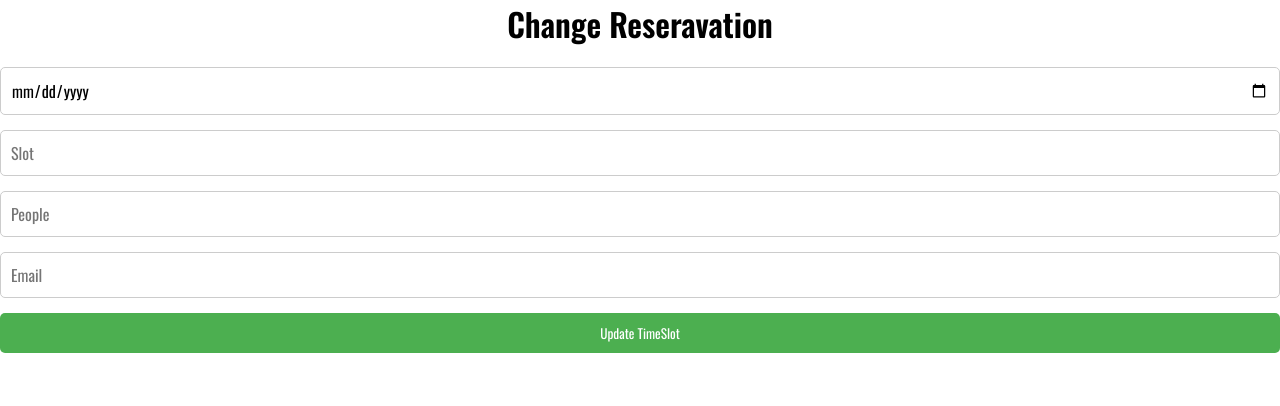
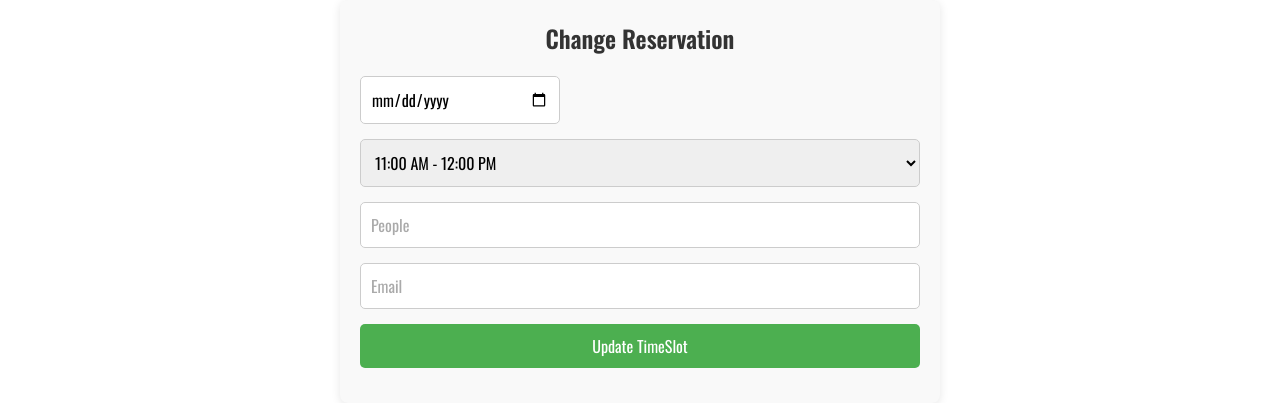
Before and after one commit to lexis-webb/CapstoneFE, a React (Vite) app: page /timeslots/edit in a window 1280 px wide. Shown: the top 406 px of the page. Built offline with nearby package versions, Linux system fonts and the light colour scheme; no server answers.

Commit message:
added/connected pages

```diff
--- a/src/App.css
+++ b/src/App.css
@@ -539,3 +539,149 @@ button:hover {
 .delete-button:hover {
   background-color: #c0392b;
 }
+
+/* Edit Form Styling  */
+.editTime{
+  background-color: #fff;
+  border-radius: 20px;
+  box-shadow: 0 0 20px rgba(0, 0, 0, 0.1);
+  padding: 30px;
+  transition: transform 0.2s;
+  width: 500px;
+  text-align: center;
+  margin: auto;
+  margin-top: 40px;
+}
+.container {
+  max-width: 600px;
+  margin: 0 auto;
+  padding: 20px;
+  background-color: #f9f9f9;
+  border-radius: 8px;
+  box-shadow: 0 2px 10px rgba(0, 0, 0, 0.1);
+}
+
+h2 {
+  text-align: center;
+  font-size: 24px;
+  margin-bottom: 20px;
+  color: #333;
+}
+
+form {
+  display: flex;
+  flex-direction: column;
+}
+
+input,
+select,
+button {
+  padding: 10px;
+  margin-bottom: 15px;
+  border: 1px solid #ccc;
+  border-radius: 5px;
+  font-size: 16px;
+}
+
+input[type="date"] {
+  max-width: 200px;
+}
+
+select {
+  cursor: pointer;
+}
+
+button {
+  background-color: #4CAF50;
+  color: white;
+  border: none;
+  cursor: pointer;
+}
+
+button:hover {
+  background-color: #45a049;
+}
+
+input:focus,
+select:focus {
+  border-color: #4CAF50;
+  outline: none;
+}
+
+input::placeholder,
+select::placeholder {
+  color: #aaa;
+}
+/* Not Found */
+footer {
+  background: #f9fbf2;
+  display: flex;
+  justify-content: center;
+  align-items: center;
+  height: fit-content;
+  padding: 20px 20px 10px 20px;
+}
+footer .container {
+  max-width: 1500px;
+  min-width: 1500px;
+  display: flex;
+  flex-direction: column;
+}
+footer .container .banner {
+  display: flex;
+  justify-content: space-between;
+}
+footer .container .banner:first-child {
+  padding-bottom: 30px;
+  margin-bottom: 20px;
+  position: relative;
+}
+footer .container .banner:first-child::after {
+  content: "";
+  position: absolute;
+  bottom: 0;
+  width: 100%;
+  height: 3px;
+  background: #111;
+}
+footer .container .banner:first-child .left {
+  font-size: 1.75rem;
+}
+footer .container .banner:last-child .left {
+  font-size: 18px;
+  color: #333;
+}
+footer .container .banner:last-child .left a {
+  color: #333;
+}
+footer .container .banner:last-child .left a:hover {
+  color: #111;
+  transition: 0.3s;
+  font-weight: bold;
+}
+footer .container .banner .right {
+  text-align: end;
+  font-size: 18px;
+  color: #333;
+}
+@media (max-width: 1520px) {
+  footer .container {
+    min-width: 100%;
+    padding: 0 20px;
+  }
+}
+@media (max-width: 530px) {
+  footer .container .banner:first-child {
+    flex-direction: column;
+    gap: 15px;
+  }
+  footer .container .banner:first-child .left,
+  footer .container .banner .right {
+    text-align: center;
+  }
+  footer .container .banner {
+    flex-direction: column;
+    text-align: center;
+    gap: 7px;
+  }
+}
--- a/src/App.jsx
+++ b/src/App.jsx
@@ -44,7 +44,7 @@ const App = () => {
         <Route path="*" element={<NotFound/>} />
         <Route path="/reservations" element={<Reservations/>} />
         <Route path="/reservations/create-slots" element={<CreateTimeSlotForm/>} />
-        <Route path="view-timeslots" element={<TimeSlotsList />} />
+        <Route path="/view-timeslots" element={<TimeSlotsList />} />
         <Route path="/timeslots/edit" element={<EditTimeSlot />} />
         {/* <Route path="/timeslots/delete" element={<deleteTimeSlot />} /> */}
       </Routes>
--- a/src/components/EditTime.jsx
+++ b/src/components/EditTime.jsx
@@ -1,62 +1,62 @@
-import React, { useEffect, useState } from 'react';
-import axios from 'axios';
-import { useParams, useNavigate } from 'react-router-dom';
+import React, { useState } from 'react';
+import { useNavigate } from 'react-router-dom';
+import { slot } from '../../data';  // Import the predefined slots
 
 const EditTimeSlot = () => {
-  const { id } = useParams();  // Get the id from the URL
   const navigate = useNavigate();
-  const [timeSlot, setTimeSlot] = useState({ date: '', slot: '', people: '', email: '' });
 
-  useEffect(() => {
-    const fetchTimeSlot = async () => {
-      try {
-        const res = await axios.get(`http://localhost:4000/reservations/timeslot`);
-        setTimeSlot(res.data.data);
-      } catch (err) {
-        console.error(err);
-      }
-    };
+  // Initial state for timeSlot data
+  const [timeSlot, setTimeSlot] = useState({
+    date: '',
+    slot: '',
+    people: '',
+    email: ''
+  });
 
-    fetchTimeSlot();
-  }, [id]);
+  // Handle form submit to navigate to the Success page
+  const handleSubmit = (e) => {
+    e.preventDefault();
 
-  const handleSubmit = async (e) => {
-    e.preventDefault();
-    try {
-      await axios.put(`http://localhost:4000/reservations/timeslots/edit`, timeSlot);
-      navigate('/timeslots');  // Navigate to the list page after successful update
-    } catch (err) {
-      console.error('Failed to update time slot', err);
-    }
+    // Here you can perform any other actions you need for your form.
+    // Then navigate to the Success page after "submitting"
+    navigate('/success');  // Redirect to the success page
   };
 
   return (
-    <div>
-      <h2>Change Reseravation</h2>
+    <div className="container">
+      <h2>Change Reservation</h2>
       <form onSubmit={handleSubmit}>
         <input
           type="date"
           value={timeSlot.date}
           onChange={(e) => setTimeSlot({ ...timeSlot, date: e.target.value })}
         />
-        <input
-          type="text"
+
+        <select
           value={timeSlot.slot}
           onChange={(e) => setTimeSlot({ ...timeSlot, slot: e.target.value })}
-          placeholder="Slot"
-        />
+        >
+          {slot.map((time, index) => (
+            <option key={index} value={time}>
+              {time}
+            </option>
+          ))}
+        </select>
+
         <input
           type="number"
           value={timeSlot.people}
           onChange={(e) => setTimeSlot({ ...timeSlot, people: e.target.value })}
           placeholder="People"
         />
+
         <input
           type="email"
           value={timeSlot.email}
           onChange={(e) => setTimeSlot({ ...timeSlot, email: e.target.value })}
           placeholder="Email"
         />
+
         <button type="submit">Update TimeSlot</button>
       </form>
     </div>
--- a/src/components/Navbar.jsx
+++ b/src/components/Navbar.jsx
@@ -14,7 +14,7 @@ const Navbar = () => {
         <div className={show ? "navLinks showmenu" : "navLinks"}>
           <div className="links">
           <NavLink
-              to="/reservations/create-timeslot" // Link to the create-time slot form page
+              to="/reservations/create-slots" // Link to the create-time slot form page
               className={({ isActive }) => (isActive ? "active-link" : "")}
               spy="true"
               smooth="true"
@@ -31,8 +31,17 @@ const Navbar = () => {
             >
               HOME
             </NavLink>
+            <NavLink
+              to="*"
+              className={({ isActive }) => (isActive ? "active-link" : "")}
+              spy="true"
+              smooth="true"
+              duration={500}
+            >
+              ABOUT US
+            </NavLink>
           </div>
-          <button className="menuBtn">OUR MENU</button>
+          {/* <button className="menuBtn">OUR MENU</button> */}
         </div>
         <div className="hamburger" onClick={()=> setShow(!show)}>
                 <GiHamburgerMenu/>
--- a/src/pages/NotFound.jsx
+++ b/src/pages/NotFound.jsx
@@ -1,9 +1,25 @@
-import React from 'react'
+import React from "react";
+import { Link } from "react-router-dom";
+import { HiOutlineArrowNarrowRight } from "react-icons/hi";
 
 const NotFound = () => {
   return (
-    <h1>NOT FOUND</h1>
-  )
-}
+    <>
+      <section className="notFound">
+        <div className="container">
+          <img src="/error.jpg" alt="notFound" />
+          <h1>LOOKS LIKE YOU'RE LOST</h1>
+          <p>We can't seem to find you the page you're looking for</p>
+          <Link to={"/"}>
+            Back to Home{" "}
+            <span>
+              <HiOutlineArrowNarrowRight />
+            </span>
+          </Link>
+        </div>
+      </section>
+    </>
+  );
+};
 
-export default NotFound
+export default NotFound;
--- a/src/pages/Reservations.jsx
+++ b/src/pages/Reservations.jsx
@@ -11,11 +11,10 @@ const Reservations = () => {
     <div>
       <h2>Reservations</h2>
 
-      {/* Navigation for different link */}
       <nav>
         <ul>
           <li>
-            <Link to="/reservations/create-timeslot">Create Reservation</Link>
+            <Link to="/reservations/create-slots">Create Reservation</Link>
           </li>
           <li>
             <Link to="/reservations/view-timeslots">View Availabe Time</Link>
@@ -25,8 +24,8 @@ const Reservations = () => {
 
       {/* Routes */}
       <Routes>
-        <Route path="create-timeslot" element={<CreateTimeSlotForm/>} />
-        <Route path="view-timeslots" element={<TimeSlotsList />} />
+        <Route path="/reservations/create-slots" element={<CreateTimeSlotForm/>} />
+        <Route path="/view-timeslots" element={<TimeSlotsList />} />
         <Route path="timeslots/delete" element={<DeleteTimeSlot/>} />
         <Route path="timeslot/edit" element={<EditTimeSlot />} />
       </Routes>
--- a/src/pages/Success.jsx
+++ b/src/pages/Success.jsx
@@ -1,9 +1,37 @@
-import React from 'react'
+import React, { useEffect, useState } from "react";
+import { Link, useNavigate } from "react-router-dom";
+import { HiOutlineArrowNarrowRight } from "react-icons/hi";
+const Success = () => {
+  const [countdown, setCountdown] = useState(10);
+  const navigate = useNavigate();
 
-const Success = () => {
+  useEffect(() => {
+    const timeoutId = setInterval(() => {
+      setCountdown((preCount) => {
+        if (preCount === 1) {
+          clearInterval(timeoutId);
+          navigate("/");
+        }
+        return preCount - 1;
+      });
+    }, 1000);
+    return () => clearInterval(timeoutId);
+  }, [navigate]);
+
   return (
-    <h1> SUCCESS PAGE</h1>
-  )
-}
+    <>
+      <section className="notFound">
+        <div className="container">
+          <h1 className="seeyousoon">You're All Set, We Can't Wait To See You!</h1>
+          <img src="/seeyousoon.jpg" height='600px' width='650px' alt="success" />
+          <h1>Redirecting to Home in {countdown} seconds...</h1>
+          <Link to={"/"}>
+            Back to Home <HiOutlineArrowNarrowRight />
+          </Link>
+        </div>
+      </section>
+    </>
+  );
+};
 
-export default Success
+export default Success;
```
Also changed, not shown: public/error.jpg (added), 1 other file (tests, documents, lock files or other folders).
